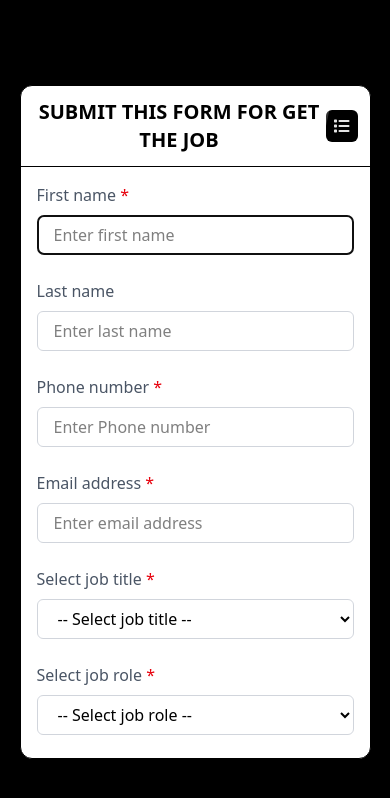
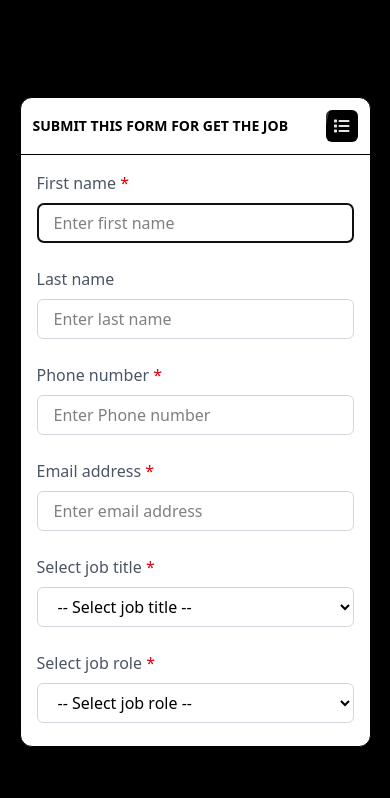
Before and after one commit to Ritik-developer2006/React-Form, a React (Vite) app in the folder React-Form/: page / in a window 390 px wide. Shown: the top 798 px of the page. Built offline with nearby package versions, Linux system fonts and the light colour scheme.

Commit message:
update code

```diff
--- a/React-Form/src/App.jsx
+++ b/React-Form/src/App.jsx
@@ -354,7 +354,7 @@ const AdmissionForm = () => {
       <div className="flex justify-center items-center" style={{ height: '100vh' }}>
         <div className="relative flex flex-col my-6 shadow-xl bg-white border border-black text-black rounded-xl" style={{ width: '90%' }}>
           <div className="px-3 flex justify-between items-center border-b border-black py-3">
-            <div className="font-bold text-xl text-center uppercase">Submit this form for get the job</div>
+            <div className="font-bold text-sm md:text-xl text-start uppercase">Submit this form for get the job</div>
             <div>
               <button
                 type="button" onClick={() => toast.info("This page is not available!")}
```
